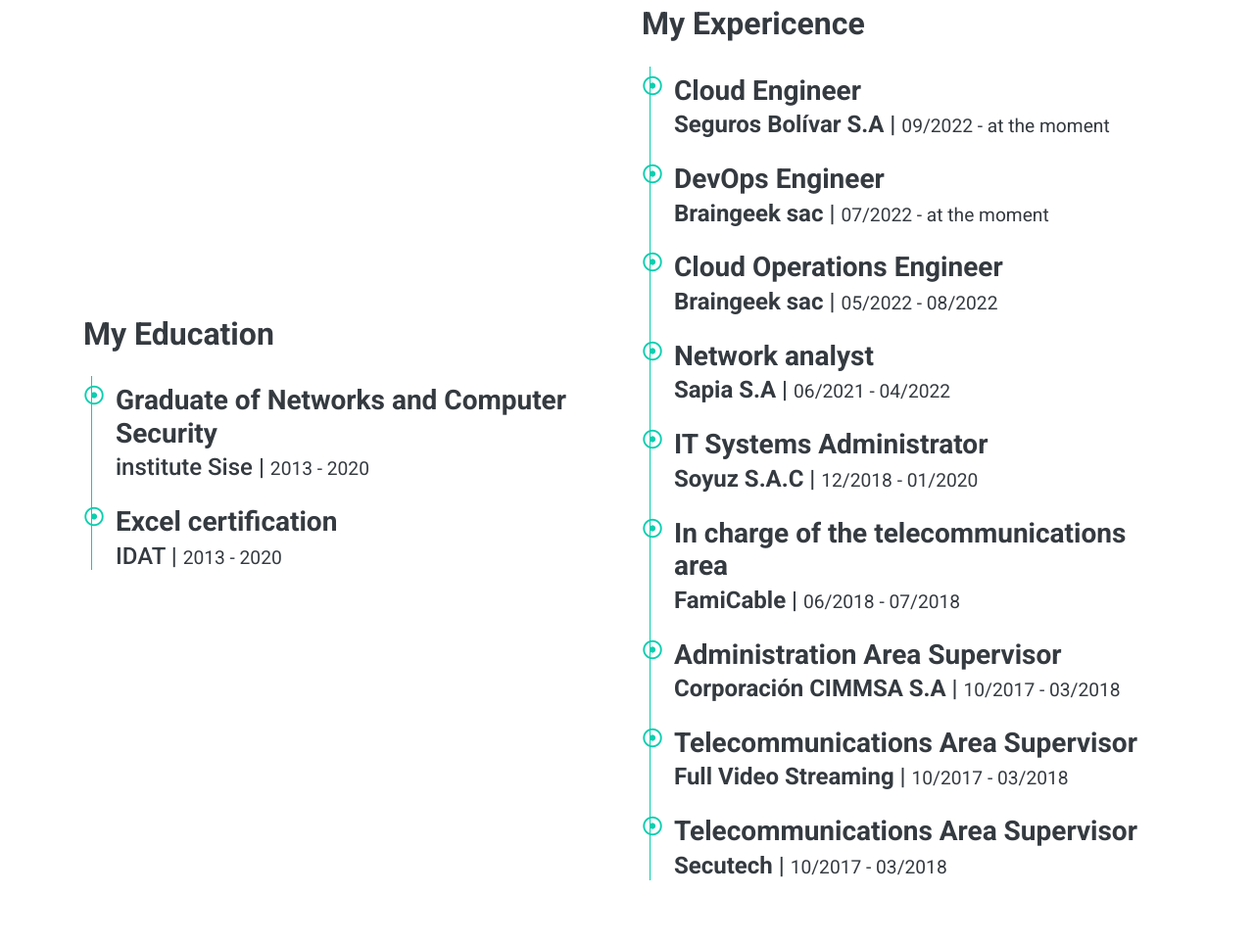
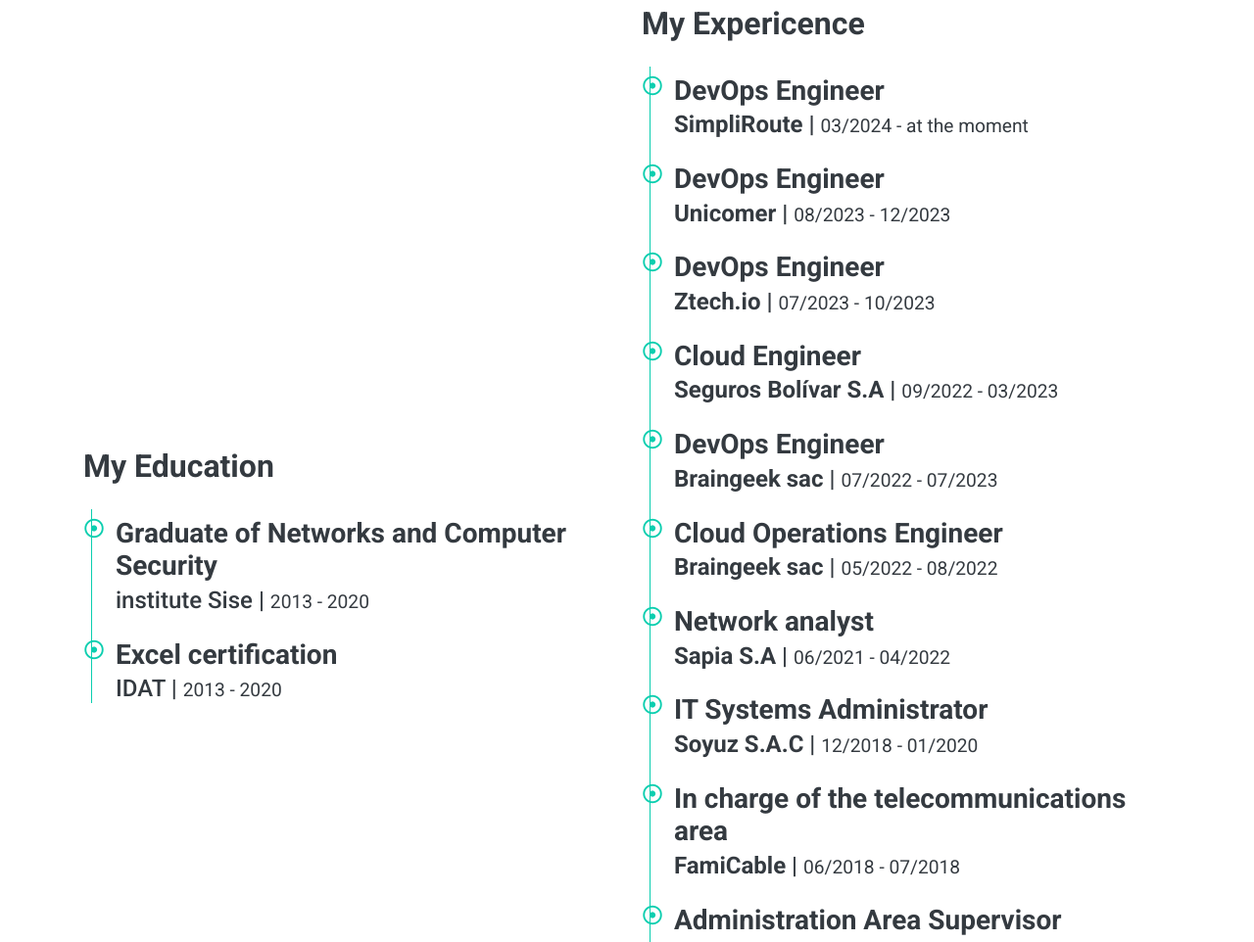
Before and after one commit to LSanti94/LSanti94.github.io, a plain HTML site: page index.html in a window 1280 px wide. Shown: the part 1838-2800 px from the top of the page at 98% size. Drawn offline with nearby package versions, Linux system fonts and the light colour scheme.

Commit message:
update experience for jobs

```diff
--- a/index.html
+++ b/index.html
@@ -156,13 +156,28 @@
                     <div class="border-left border-primary pt-2 pl-4 ml-2">
                         <div class="position-relative mb-4">
                             <i class="far fa-dot-circle text-primary position-absolute" style="top: 2px; left: -32px;"></i>
-                            <h3 class="font-weight-bold mb-1">Cloud Engineer</h3>
-                            <h4 class="mb-2"><strong>Seguros Bolívar S.A | <small>09/2022 - at the moment</small></h4>
+                            <h3 class="font-weight-bold mb-1">DevOps Engineer</h3>
+                            <h4 class="mb-2"><strong>SimpliRoute | <small>03/2024 - at the moment</small></h4>
                         </div>
                         <div class="position-relative mb-4">
                             <i class="far fa-dot-circle text-primary position-absolute" style="top: 2px; left: -32px;"></i>
                             <h3 class="font-weight-bold mb-1">DevOps Engineer</h3>
-                            <h4 class="mb-2"><strong>Braingeek sac</strong> | <small>07/2022 - at the moment</small></h4>
+                            <h4 class="mb-2"><strong>Unicomer | <small>08/2023 - 12/2023</small></h4>
+                        </div>
+                        <div class="position-relative mb-4">
+                            <i class="far fa-dot-circle text-primary position-absolute" style="top: 2px; left: -32px;"></i>
+                            <h3 class="font-weight-bold mb-1">DevOps Engineer</h3>
+                            <h4 class="mb-2"><strong>Ztech.io | <small>07/2023 - 10/2023</small></h4>
+                        </div>
+                        <div class="position-relative mb-4">
+                            <i class="far fa-dot-circle text-primary position-absolute" style="top: 2px; left: -32px;"></i>
+                            <h3 class="font-weight-bold mb-1">Cloud Engineer</h3>
+                            <h4 class="mb-2"><strong>Seguros Bolívar S.A | <small>09/2022 - 03/2023</small></h4>
+                        </div>
+                        <div class="position-relative mb-4">
+                            <i class="far fa-dot-circle text-primary position-absolute" style="top: 2px; left: -32px;"></i>
+                            <h3 class="font-weight-bold mb-1">DevOps Engineer</h3>
+                            <h4 class="mb-2"><strong>Braingeek sac</strong> | <small>07/2022 - 07/2023</small></h4>
                         </div>
                         <div class="position-relative mb-4">
                             <i class="far fa-dot-circle text-primary position-absolute" style="top: 2px; left: -32px;"></i>
```
Also changed, not shown: es/index.html (+18 -3 lines).
